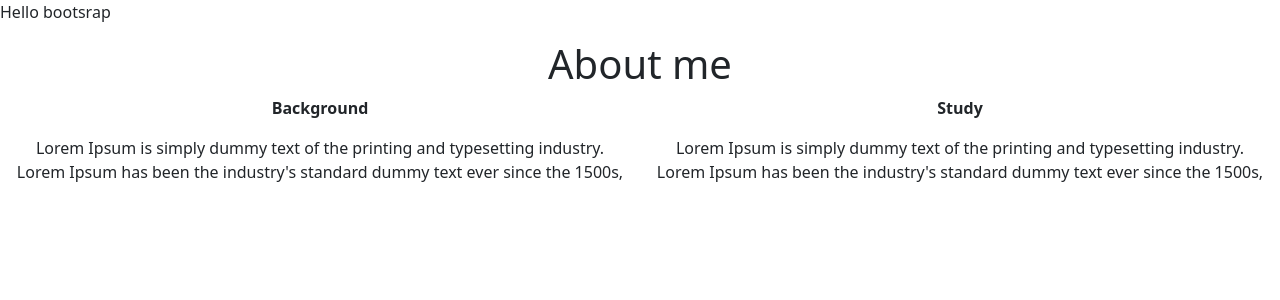
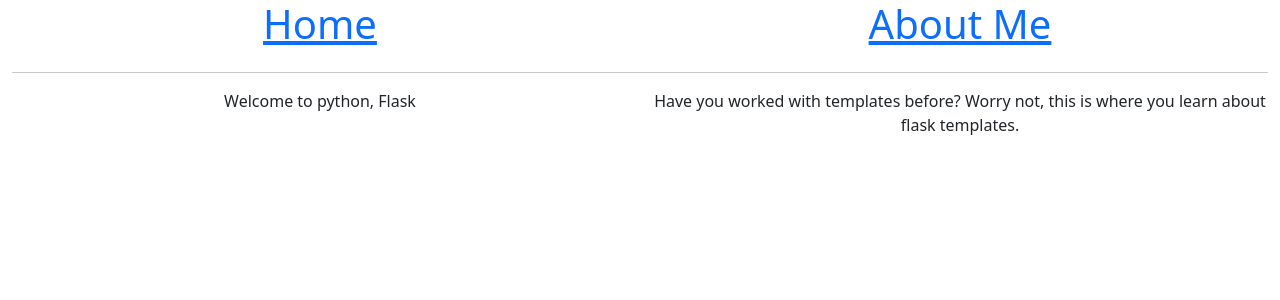
Before and after one commit to Maureenkamau03/profile-page-and-avators, a Flask app: page / in a window 1280 px wide. Shown: the top 300 px of the page. Run offline with Flask 2, Linux system fonts and the light colour scheme.

Commit message:
added base.html, links and about me page

```diff
--- a/app/routes.py
+++ b/app/routes.py
@@ -6,3 +6,8 @@ from flask import render_template
 def index():
     """Index URL"""
     return render_template('index.html', title='Index Page')
+
+@app.route('/aboutme')
+def aboutme():
+    'About me URL'
+    return render_template('aboutme.html', title="About me page")
--- a/app/templates/base.html
+++ b/app/templates/base.html
@@ -0,0 +1,38 @@
+<!DOCTYPE html>
+<html lang="en">
+<head>
+    <meta charset="UTF-8">
+    <meta http-equiv="X-UA-Compatible" content="IE=edge">
+    <meta name="viewport" content="width=device-width, initial-scale=1.0">
+    <link href="https://cdn.jsdelivr.net/npm/bootstrap@5.3.0-alpha1/dist/css/bootstrap.min.css" rel="stylesheet" integrity="sha384-GLhlTQ8iRABdZLl6O3oVMWSktQOp6b7In1Zl3/Jr59b6EGGoI1aFkw7cmDA6j6gD" crossorigin="anonymous">
+    <!-- <link rel="stylesheet" href="styles.css"> -->
+    {% if title %}
+    <title> {{ title }} - Flask Templates</title>
+    {% else %}
+        <title> Flask Templates Demo</title>
+    {% endif %}
+</head>
+<body>
+    <!-- <p>Hello bootsrap</p> -->
+    <div class="container-fluid text-center">
+        <div class="row">
+
+            <div class="col-md-6  ">
+                <h1> <a href="/index"> Home </a></h1>
+            </div>
+            <div class="col-md-6  ">
+                <h1> <a href="/aboutme"> About Me </a></h1>
+            </div>
+        </div>
+        <hr>
+        <div>
+            {% block content%}
+                <!-- child templates go here -->
+            {% endblock %}
+        </div>
+
+    </div>
+
+    <script src="https://cdn.jsdelivr.net/npm/bootstrap@5.3.0-alpha1/dist/js/bootstrap.bundle.min.js" integrity="sha384-w76AqPfDkMBDXo30jS1Sgez6pr3x5MlQ1ZAGC+nuZB+EYdgRZgiwxhTBTkF7CXvN" crossorigin="anonymous"></script>
+</body>
+</html>
--- a/app/templates/index.html
+++ b/app/templates/index.html
@@ -1,42 +1,19 @@
-<!DOCTYPE html>
-<html lang="en">
-<head>
-    <meta charset="UTF-8">
-    <meta http-equiv="X-UA-Compatible" content="IE=edge">
-    <meta name="viewport" content="width=device-width, initial-scale=1.0">
-    <link href="https://cdn.jsdelivr.net/npm/bootstrap@5.3.0-alpha1/dist/css/bootstrap.min.css" rel="stylesheet" integrity="sha384-GLhlTQ8iRABdZLl6O3oVMWSktQOp6b7In1Zl3/Jr59b6EGGoI1aFkw7cmDA6j6gD" crossorigin="anonymous">
-    <link rel="stylesheet" href="styles.css">
-    {% if title %}
-    <title> {{ title }} - Flask Templates</title>
-    {% else %}
-        <title> Flask Templates Demo</title>
-    {% endif %}
-</head>
-<body>
-    <p>Hello bootsrap</p>
-    <div class="container-fluid text-center">
-        <div class="row">
+{% extends "base.html" %}
 
-            <div class="col-md-12  ">
-                <h1>About me </h1>
-            </div>
+{% block content %}
+    <div class="row">
+
+        <div class="col-md-6 ">
+            <!-- <p><b>Background </b></p> -->
+            <p>Welcome to python, Flask</p>
         </div>
-        <div class="row">
+        <div class="col-md-6 ">
 
-            <div class="col-md-6 ">
-                <p><b>Background </b></p>
-                <p>Lorem Ipsum is simply dummy text of the printing and typesetting industry. Lorem Ipsum has been the industry's standard dummy text ever since the 1500s,</p>
-            </div>
-            <div class="col-md-6 ">
-
-                <p><b> Study</b></p>
-                <P>Lorem Ipsum is simply dummy text of the printing and typesetting industry. Lorem Ipsum has been the industry's standard dummy text ever since the 1500s,</P>
-            </div>
-
+            <!-- <p><b> Study</b></p> -->
+            <P>Have you worked with templates before? Worry not, this is where you learn about flask templates.</P>
         </div>
 
     </div>
 
-    <script src="https://cdn.jsdelivr.net/npm/bootstrap@5.3.0-alpha1/dist/js/bootstrap.bundle.min.js" integrity="sha384-w76AqPfDkMBDXo30jS1Sgez6pr3x5MlQ1ZAGC+nuZB+EYdgRZgiwxhTBTkF7CXvN" crossorigin="anonymous"></script>
-</body>
-</html>
+
+{% endblock %}
```
Also changed, not shown: app/templates/aboutme.html (added, +19 -0 lines).
